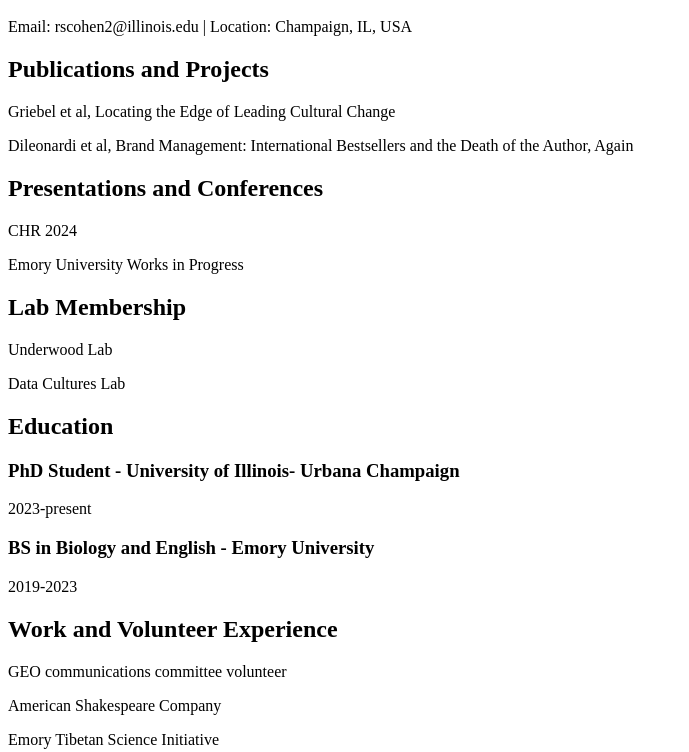
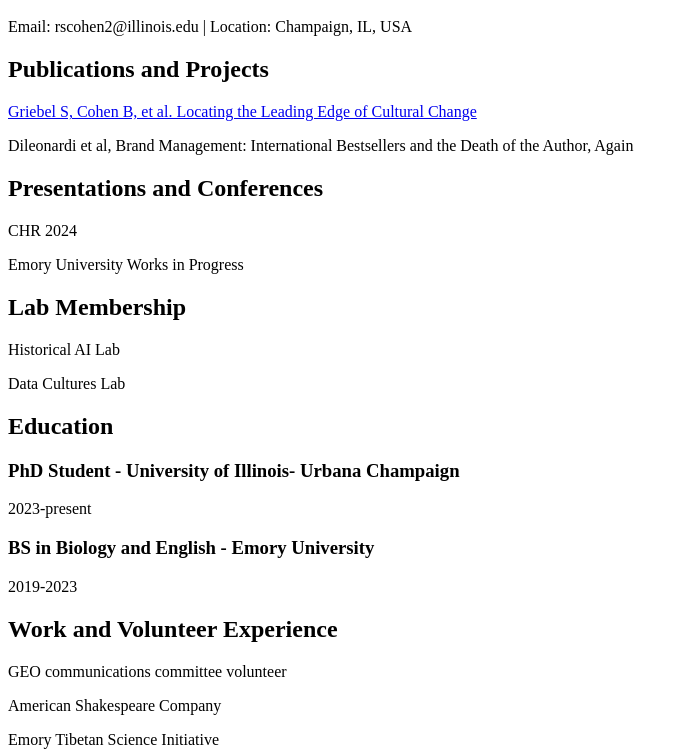
Before and after one commit to rscohen2/rscohen2.github.io, a plain HTML site: page index.html in a window 1280 px wide. Shown: the part 48-800 px from the top of the page, without its empty margins (0-689 px from the left). Drawn offline with Linux system fonts and the light colour scheme.

Commit message:
Update index.html

```diff
--- a/index.html
+++ b/index.html
@@ -6,14 +6,16 @@
 <div class="section experience">
 <h2>Publications and Projects </h2>
 <div class="job">
-<p> Griebel et al, Locating the Edge of Leading Cultural Change </p>
+
+<a href="https://ceur-ws.org/Vol-3834/paper70.pdf"> Griebel S, Cohen B, et al. Locating the Leading Edge of Cultural Change </a>
+
 <p> Dileonardi et al, Brand Management: International Bestsellers and the Death of the Author, Again </p>
 <h2> Presentations and Conferences </h2>
 <p> CHR 2024 </p>
 <p> Emory University Works in Progress </p>
 
 <h2>Lab Membership</h2>
-<p> Underwood Lab </p>
+<p> Historical AI Lab </p>
 <p> Data Cultures Lab </p>
 
 </ul>
```
